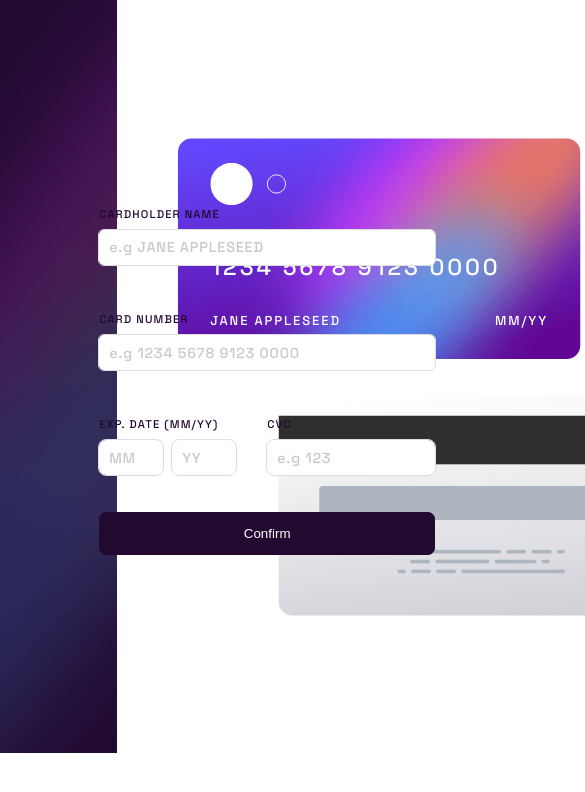
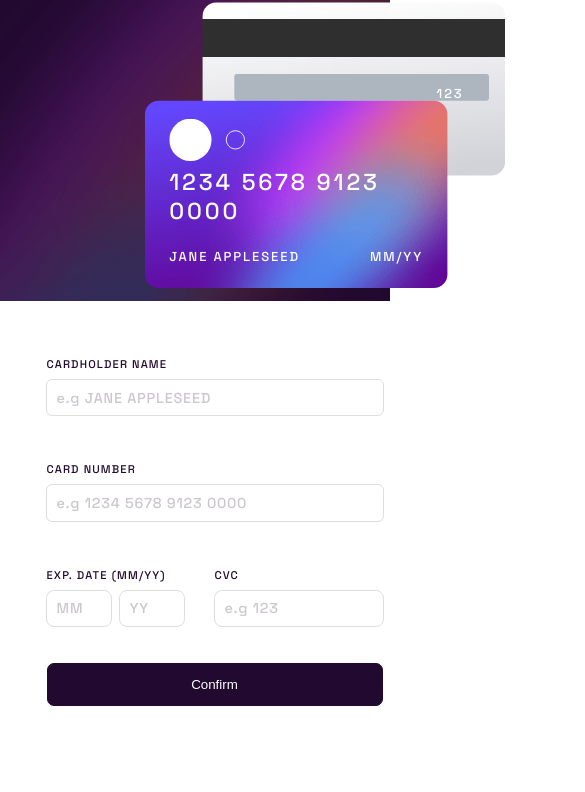
Before and after one commit to FalarzEdu/Frontend-Mentor-Challenges, a plain HTML site: page Challenges/Junior Level/03 - Interactive card details form/index.html in a window 390 px wide. Shown: the top 792 px of the page, 585 px wide, since content can reach past the window. Drawn offline with Linux system fonts and the light colour scheme.

Commit message:
responsiveness work started

```diff
--- a/Challenges/Junior Level/03 - Interactive card details form/Style.css
+++ b/Challenges/Junior Level/03 - Interactive card details form/Style.css
@@ -30,8 +30,8 @@ body {
 #cards {
     position: absolute;
     left: 150px;
-    height: 530px;
-    width: 559px;
+    height: 32rem;
+    width: 32rem;
     display: grid;
     grid-template-rows: 1fr 1fr;
     grid-template-columns: 20% 60% 20%;
@@ -47,6 +47,7 @@ body {
     grid-row: 1/2;
     border-radius: 15px;
     background-image: url(./images/bg-card-front.png);
+    background-size: cover;
 }
 
 #image {
@@ -103,6 +104,7 @@ body {
     grid-row: 2/3;
     border-radius: 15px;
     background-image: url(./images/bg-card-back.png);
+    background-size: cover;
 }
 
 #cardCode {
@@ -291,6 +293,132 @@ input:focus {
     color: hsla(279, 6%, 55%);
 }
 
+@media screen and (max-width: 1300px) {
+    #cards {
+        height: 30rem;
+        width: 30rem;
+    }
+
+    #cardCode {
+        position: absolute;
+        top: 86px;
+        right: 48px;
+        font-family: "Space Grotesk", sans-serif;
+        font-weight: 500;
+        font-size: 0.9em;
+        letter-spacing: 0.15em;
+        color: white;
+    }
+}
+
+@media screen and (max-width: 1200px) {
+    #cards {
+        left: 120px;
+        height: 28rem;
+        width: 28rem;
+    }
+
+    #cardCode {
+        position: absolute;
+        top: 78px;
+        right: 46px;
+        font-family: "Space Grotesk", sans-serif;
+        font-weight: 500;
+        font-size: 0.9em;
+        letter-spacing: 0.15em;
+        color: white;
+    }
+}
+
+@media screen and (max-width: 1100px) {
+    #cards {
+        left: 80px;
+        height: 28rem;
+        width: 28rem;
+    }
+}
+
+@media screen and (max-width: 1050px) {
+    #cards {
+        left: 60px;
+        height: 28rem;
+        width: 28rem;
+    }
+}
+
+@media screen and (max-width: 1000px) {
+    #cards {
+        left: 60px;
+        height: 26rem;
+        width: 26rem;
+    }
+}
+
+@media screen and (max-width: 950px) {
+    body {
+        flex-direction: column;
+    }
+
+    #color-container {
+        display: flex;
+        justify-content: center;
+        align-items: center;
+        background-image: url(./images/bg-main-desktop.png);
+        width: 100%;
+        min-height: 40%;
+        z-index: 1;
+        position: relative;
+        background-size: cover;
+    }
+
+    #white-container {
+        display: flex;
+        justify-content: center;
+        align-items: center;
+        width: 100%;
+        min-height: 60%;
+        z-index: 1;
+    }
+
+    #cards {
+        position: absolute;
+        left: 32%;
+        top: -15px;
+        height: 22rem;
+        width: 25rem;
+        display: flex;
+        flex-direction: column;
+        grid-gap: 0 0;
+        z-index: 2;
+        scale: 0.9;
+    }
+
+    #card1 {
+        display: flex;
+        height: 13rem;
+        width: 21rem;
+        flex-direction: column;
+        border-radius: 15px;
+        background-image: url(./images/bg-card-front.png);
+        background-size: cover;
+        /* order: 1; */
+        position: absolute;
+        top: 109px;
+        z-index: 2;
+    }
+
+    #card2 {
+        position: relative;
+        display: flex;
+        height: 12rem;
+        width: 21rem;
+        border-radius: 15px;
+        background-image: url(./images/bg-card-back.png);
+        background-size: cover;
+        align-self: end;
+    }
+}
+
 
 
 /*
```
